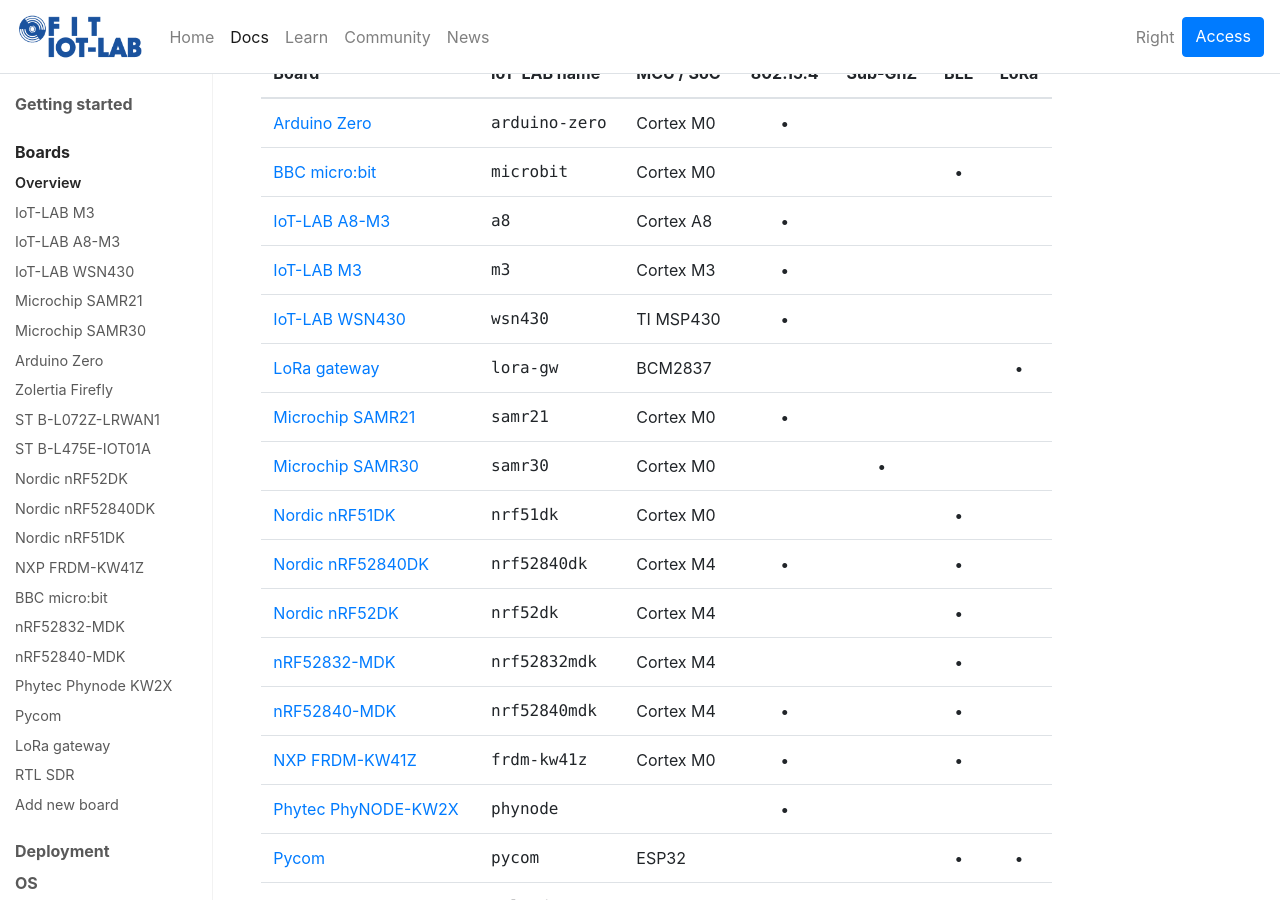
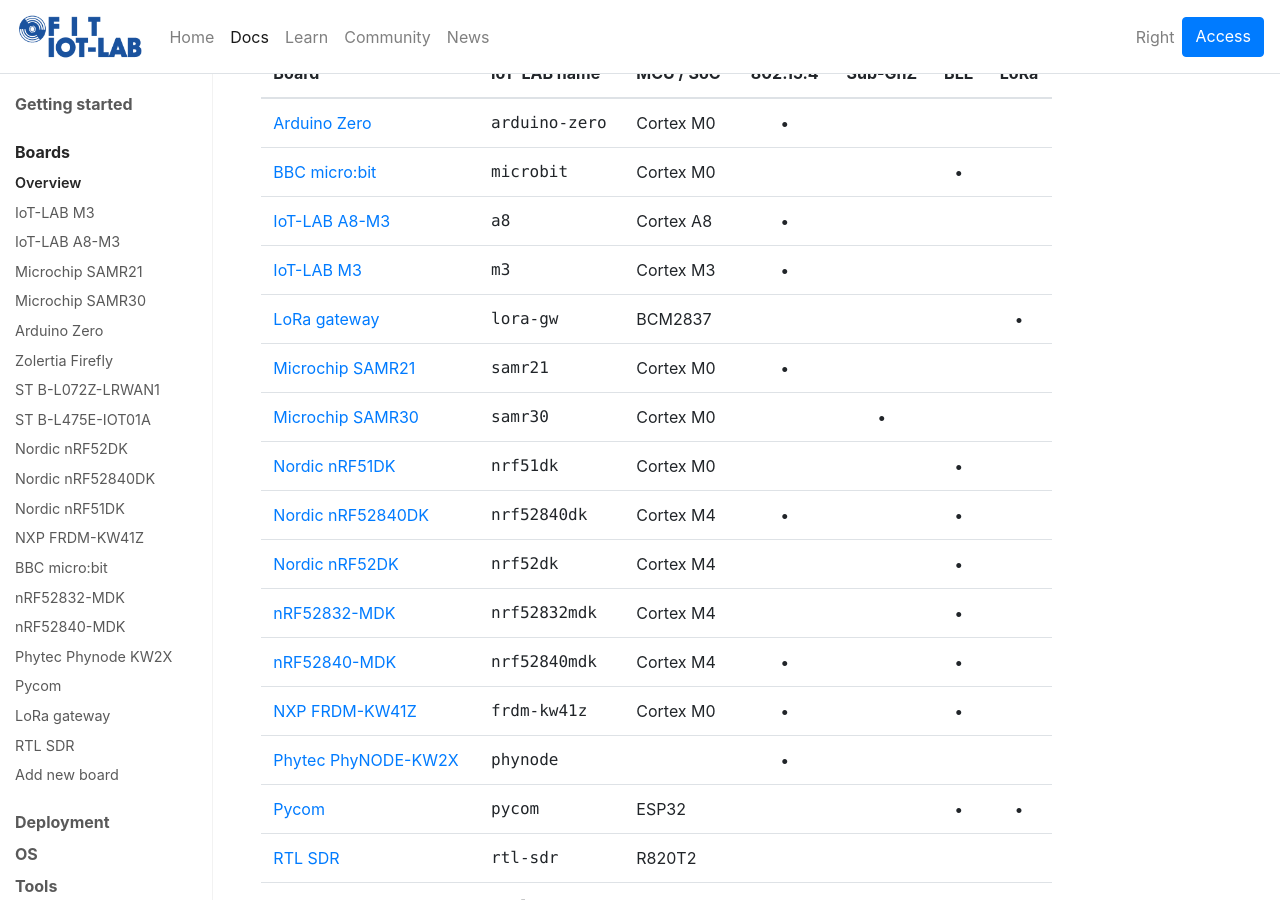
Before and after one commit to iot-lab/iot-lab.github.io, a Jekyll site: the page built from docs/boards/overview.html, in a window 1280 px wide and 900 px high, scrolled down 316 px. Built offline with Jekyll 4.4.1, drawn with Linux system fonts in a browser that asks for light colours.

Commit message:
boards: remove WSN430 from boards data file and docs nav

```diff
--- a/_data/boards.yml
+++ b/_data/boards.yml
@@ -1,9 +1,4 @@
 ---
--
-    name: IoT-LAB WSN430
-    board-id: wsn430
-    mcu-soc: TI MSP430
-    radio: [802.15.4]
 -
     name: IoT-LAB M3
     board-id: m3
--- a/_data/docs-nav.yml
+++ b/_data/docs-nav.yml
@@ -14,7 +14,6 @@
     - title: Overview
     - title: IoT-LAB M3
     - title: IoT-LAB A8-M3
-    - title: IoT-LAB WSN430
     - title: Microchip SAMR21
     - title: Microchip SAMR30
     - title: Arduino Zero
```
